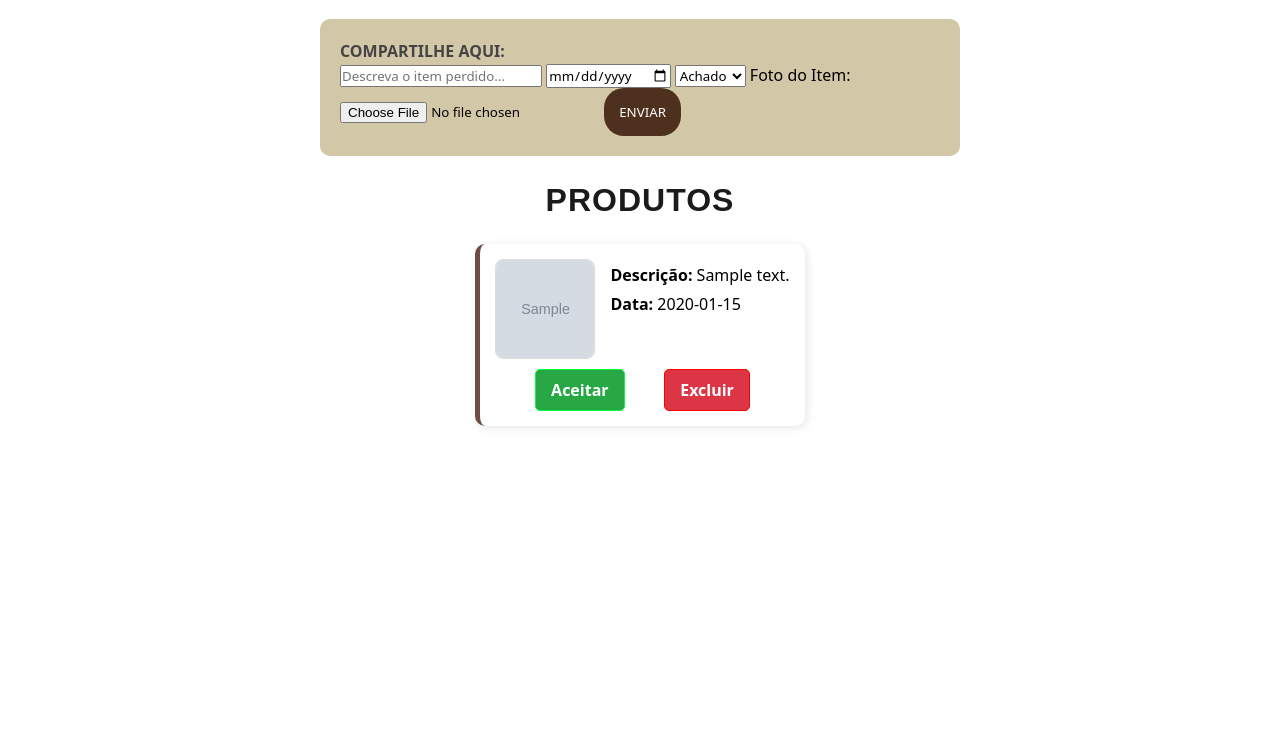
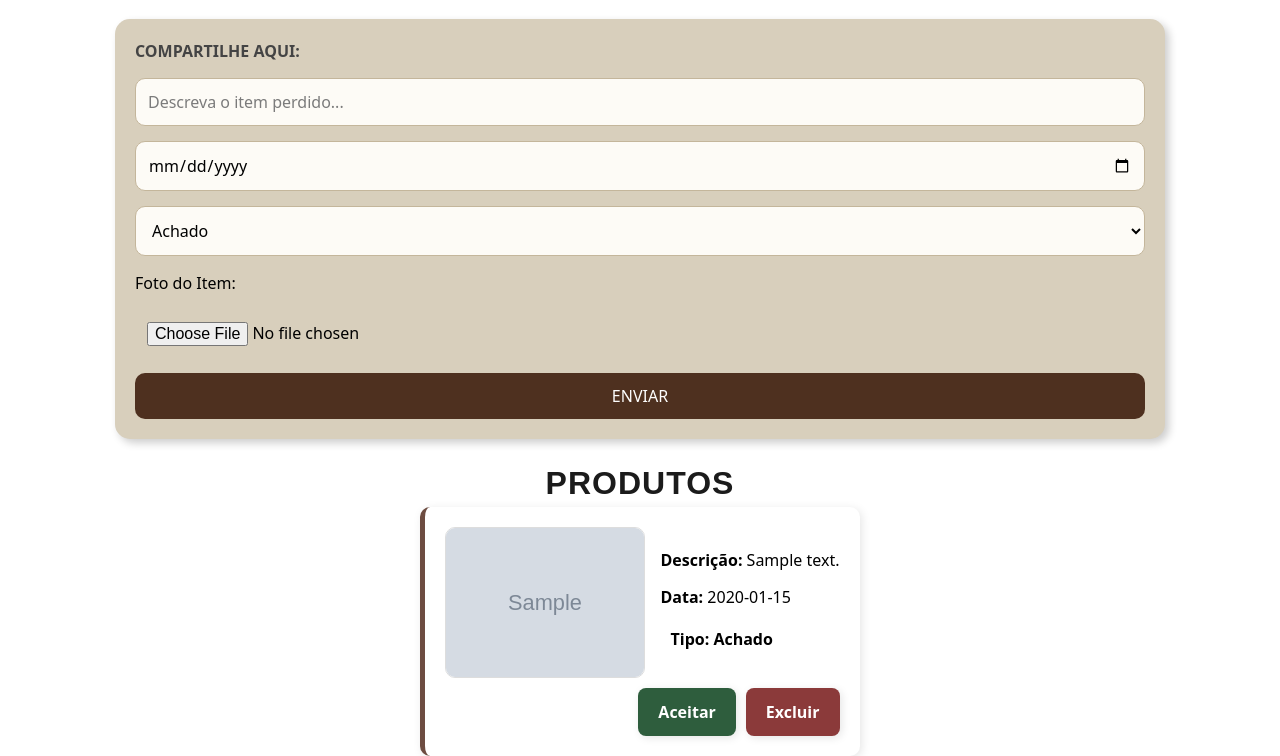
Before and after one commit to AndreyGalaxz/projetoCaens, a PHP site: page /projetoCaens/php/create_read_home.php in a window 1280 px wide. Shown: the part 121-877 px from the top of the page. Before the commit the page ends 549 px from the top, so only its background shows below. Run offline with PHP 8.4, Linux system fonts and the light colour scheme; the visitor is signed in with stand-in values (Sample User, id 1); tables that the repository leaves empty hold one stand-in row (values such as "Sample post"); grey boxes marked "Sample" are stand-in pictures; some libraries are stand-ins or nearby versions.

Commit message:
atualização no css e email

```diff
--- a/css/home.css
+++ b/css/home.css
@@ -1,6 +1,51 @@
+body, html {
+  margin: 0;
+  padding: 0;
+  width: 100%;
+  height: 100%;
+}
+
+.post-section {
+  width: 100%;
+  max-width: 1050px; /* Mantém um limite para telas grandes */
+  margin: 20px auto;
+  padding: 20px;
+  background: #d8cfbc;
+  border-radius: 15px;
+  box-shadow: 4px 4px 8px rgba(0, 0, 0, 0.2);
+}
+
+.post-section form {
+  display: flex;
+  flex-direction: column;
+  gap: 15px;
+}
+
 .post-section h2 {
   font-size: 16px;
+  font-weight: bold;
   color: #444;
+}
+
+.post-section input,
+.post-section select,
+.post-section button {
+  font-size: 16px;
+  padding: 12px;
+  border-radius: 10px;
+  border: none;
+  width: 100%;
+}
+
+.post-section input[type="text"],
+.post-section input[type="date"],
+.post-section select {
+    background: #fdfbf6;
+    border: 1px solid #C4B69B;
+}
+
+.post-section input::placeholder {
+  color: #7B7B7B;
 }
 
 .post-section .add-tag {
@@ -15,17 +60,36 @@
   justify-content: space-between;
 }
 .post-section .buttons button {
+  background: #2E5D3D;
+  color: white;
+  font-weight: bold;
   margin: 1em;
   padding: 10px 40px;
   border: none;
   border-radius: 30px;
   cursor: pointer;
 }
+
+.post-section .buttons button:hover {
+  background: #244A31;
+}
+
+.post-section #foto-preview {
+  display: block;
+  margin-top: 10px;
+  border-radius: 8px;
+}
+
 .post-section textarea {
   width: 100%;
   height: 6em;
   border-radius: 10px;
   background-color: #f5f0e3;
+}
+
+
+.post:hover {
+  transform: scale(1.05);
 }
 
 
@@ -266,141 +330,136 @@
   color: #990000;
 }
 
-.feed {
+.feed, .feed-admin {
   display: flex;
-  flex-direction: column;
-  gap: 15px; /* Espaço entre os itens */
-  max-width: 600px;
-  margin: 20px auto;
+  flex-wrap: wrap;
+  justify-content: center;
+  gap: 30px; /* Diminui o gap entre os posts para mais posts na tela */
+  width: 100%;
+  padding: 0 50px; /* Aumenta o padding lateral para dar mais espaço */
 }
 
-.post {
+.post, .post-admin {
+  flex: 1 1 600px; /* Aumenta a largura base das postagens para */
+  max-width: 500px; /* Aumenta a largura máxima das postagens */
   background: #fff;
-  padding: 15px;
-  border-radius: 10px;
-  box-shadow: 2px 2px 10px rgba(0, 0, 0, 0.1);
-  border-left: 5px solid #6d4c41; /* Cor padrão */
-  transition: 0.3s ease-in-out;
-}
-
-.post:hover {
-  transform: scale(1.25);
-}
-
-.post p {
-  margin: 5px 0;
-  font-size: 16px;
-}
-
-.tipo-item {
-  font-weight: bold;
-}
-
-/* Cores diferentes para "Achado" e "Perdido" */
-.post .tipo-item {
-  padding: 5px;
-  border-radius: 5px;
-  display: inline-block;
-}
-
-.post .tipo-item:contains("Achado") {
-  color: #007bff;
-}
-
-.post .tipo-item:contains("Perdido") {
-  color: #71000b;
-}
-
-.feed-admin {
-  display: flex;
-  flex-direction: column;
-  gap: 15px;
-  max-width: 600px;
-  margin: 20px auto;
-}
-
-.post-admin {
-  background: #fff;
-  padding: 15px;
+  padding: 20px; /* Aumenta o padding interno para mais espaço */
   border-radius: 10px;
   box-shadow: 2px 2px 10px rgba(0, 0, 0, 0.1);
   border-left: 5px solid #6d4c41;
-  transition: 0.3s ease-in-out;
+  text-align: left;
+  transition: transform 0.3s ease-in-out;
 }
 
-/* Alinha a imagem e os textos lado a lado */
-.post-content-admin {
+.post:hover, .post-admin:hover {
+  transform: scale(1.05);
+}
+
+.post-content, .post-content-admin {
   display: flex;
   align-items: center;
   gap: 15px;
 }
 
-/* Estiliza a imagem */
 .produto-imagem {
-  width: 100px;
-  height: 100px;
+  width: 100%;
+  max-width: 200px;
+  height: auto;
   object-fit: cover;
-  border-radius: 8px;
+  border-radius: 10px;
   border: 1px solid #ddd;
 }
 
-/* Estiliza as informações do produto */
-.post-info-admin {
+.post-info, .post-info-admin {
   display: flex;
   flex-direction: column;
   gap: 5px;
 }
 
-/* Botões de ação */
+.post-info, .post-info-admin p {
+  margin: 4px 0;
+}
+
+.tipo-item, .tipo-item-admin {
+  font-weight: bold;
+  padding: 5px 10px;
+  border-radius: 5px;
+  display: block; /* Faz com que o texto ocupe toda a largura do contêiner */
+}
+
+@media (max-width: 768px) {
+  .post-list {
+    flex-direction: column;
+    align-items: center;
+  }
+
+  .post, .post-admin {
+    width: 90%;
+  }
+}
+
 .admin-actions {
-  margin-top: 10px;
   display: flex;
-  justify-content: space-evenly;
+  justify-content: flex-end; /* Alinha os botões à direita */
+  gap: 10px; /* Espaço entre os botões */
+  margin-top: 10px; /* Espaço superior opcional */
+}
+
+/* Botões de ação (exibidos apenas para admin) */
+.btnAceitar, .btnExcluir {
+  padding: 12px 20px; /* Maior espaçamento */
+  border-radius: 8px; /* Bordas arredondadas, consistente com o restante do layout */
+  text-decoration: none;
+  font-weight: bold;
+  font-size: 16px; /* Texto maior para mais legibilidade */
+  transition: 0.3s ease-in-out;
+  border: none;
+  display: inline-flex;
+  align-items: center;
+  justify-content: center;
+  cursor: pointer;
+  box-shadow: 2px 2px 8px rgba(0, 0, 0, 0.1); /* Leve sombra */
 }
 
 /* Botão Aceitar */
 .btnAceitar {
-  background-color: #28a745;
-  color: white;
-  padding: 8px 15px;
-  border-radius: 5px;
-  text-decoration: none;
-  font-weight: bold;
-  transition: 0.3s ease-in-out;
+  background-color: #2E5D3D; /* Verde escuro, coerente com os outros botões */
+  color: #fff;
 }
 
 .btnAceitar:hover {
-  background-color: #218838;
+  background-color: #244A31; /* Tom mais escuro no hover */
 }
 
 /* Botão Excluir */
 .btnExcluir {
-  background-color: #dc3545;
+  background-color: #8B3A3A; /* Tom vermelho terroso, mais suave */
   color: white;
-  padding: 8px 15px;
-  border-radius: 5px;
-  text-decoration: none;
-  font-weight: bold;
-  transition: 0.3s ease-in-out;
 }
 
 .btnExcluir:hover {
-  background-color: #c82333;
+  background-color: #702E2E; /* Tom mais escuro no hover */
 }
 
-/* Diferencia os tipos "Achado" e "Perdido" */
-.tipo-item-admin {
-  font-weight: bold;
-  color: #fff;
-  padding: 5px 10px;
-  border-radius: 5px;
-  display: inline-block;
+
+.user-info {
+  display: flex;
+  align-items: center;
+  gap: 10px; /* Espaço entre ícone e nome */
+  font-size: 18px;
+  font-weight: 600;
+  color: #333;
+  background: #0a3d11; /* Fundo leve para destacar */
+  padding: 8px 12px;
+  border-radius: 8px;
+  box-shadow: 0 2px 4px rgba(0, 0, 0, 0.1);
 }
 
-.tipo-item-admin:contains("Achado") {
-  background-color: #007bff;
+.user-info i {
+  font-size: 22px; /* Ícone um pouco maior */
+  color: #ffffff; /* Azul moderno */
 }
 
-.tipo-item-admin:contains("Perdido") {
-  background-color: #dc3545;
+.user-info .span {
+  color: #333 !important;
 }
--- a/php/cadastros_crud.php
+++ b/php/cadastros_crud.php
@@ -30,17 +30,19 @@
             try {
                 //Server settings
                 //$mail->SMTPDebug = SMTP::DEBUG_SERVER;
-                $mail->CharSet = "UTF-8";
+                // Looking to send emails in production? Check out our Email API/SMTP product!
+                $mail->CharSet = 'UTF-8';
+                $mail = new PHPMailer();
                 $mail->isSMTP();
-                $mail->Host       = 'sandbox.smtp.mailtrap.io';
-                $mail->SMTPAuth   = true;
-                $mail->Username   = 'fe2bb66ef29b77';
-                $mail->Password   = '3fe63e06c3f396';
+                $mail->Host = 'sandbox.smtp.mailtrap.io';
+                $mail->SMTPAuth = true;
+                $mail->Port = 2525;
+                $mail->Username = '2f5d52540847c8';
+                $mail->Password = '69d6f61055c3d2';
                 $mail->SMTPSecure = PHPMailer::ENCRYPTION_STARTTLS;
-                $mail->Port       = 2525;
 
                 //Recipients
-                $mail->setFrom('andreyoliveira.dev@gmail.com', 'Andrey');
+                $mail->setFrom('juliascoite@gmail.com', 'Julha');
                 $mail->addAddress($dados['email'], $dados['nome']);
 
                 $mail->isHTML(true);                                  //Set email format to HTML
@@ -50,6 +52,7 @@
 
                 $mail->send();
 
+                $retorna = ['erro' => false, 'msg' => "<div class='alert alert-success' role='alert'>Usuário cadastrado com sucesso! Confirme o e-mail para liberar o acesso.</div>"];
 
             } catch (Exception $e) {
                 //$retorna = ['erro' => true, 'msg' => "<div class='alert alert-danger' role='alert'>Erro: Usuário não cadastrado com sucesso!</div>"];
--- a/php/create_read_home.php
+++ b/php/create_read_home.php
@@ -6,6 +6,8 @@
     <link rel="stylesheet" href="../css/defaultStyles.css">
     <link rel="stylesheet" href="../css/home.css">
     <link rel="stylesheet" href="../css/user.css">
+    <link rel="stylesheet" href="https://cdnjs.cloudflare.com/ajax/libs/font-awesome/6.4.2/css/all.min.css">
+
     <title>Projeto CAENS - FEED</title>
 
     <script type="text/javascript">
@@ -30,8 +32,8 @@
             <button id="todos">TODOS</button>
             <button id="achados">ACHADOS</button>
             <button id="perdidos">PERDIDOS</button>
-            <button id="request">REQUEST</button>
-            <form action="../php/logout.php" method="post">
+            <button id="request">PENDÊNCIAS</button>
+            <form action="../php/logout.php" method="post">.
                 <input type="submit" value="LOGOUT" id="logout">
             </form>
             <div class="user-info">
@@ -40,7 +42,7 @@
                     <?php
                         session_start();
                         include '../php/funcoes_produtos.php';
-                        echo 'Nome do usuário: ' . htmlspecialchars($_SESSION['nome']);
+                        echo htmlspecialchars($_SESSION['nome']);
                     ?>
                 </span>
             </div>
```
Also changed, not shown: php/create_read_home_user.php (+9 -4 lines), imagens/67be48d8566e4.jpg (added), imagens/67bf9d8172ae9.jpg (added), imagens/67bfa99dc506b.jpg (added), imagens/67ccfd9a974e1.jpg (added), imagens/67ccfdaf38b8e.jpg (added), imagens/67ccfe958256e.jpg (added), imagens/67ccfec36ffd7.jpg (added), imagens/67ccff0abfd0e.jpg (added), imagens/67ccff74e9673.jpg (added), imagens/67cd0099d097b.jpg (added), javascript/home.js (line endings or trailing spaces), 1 other file.
